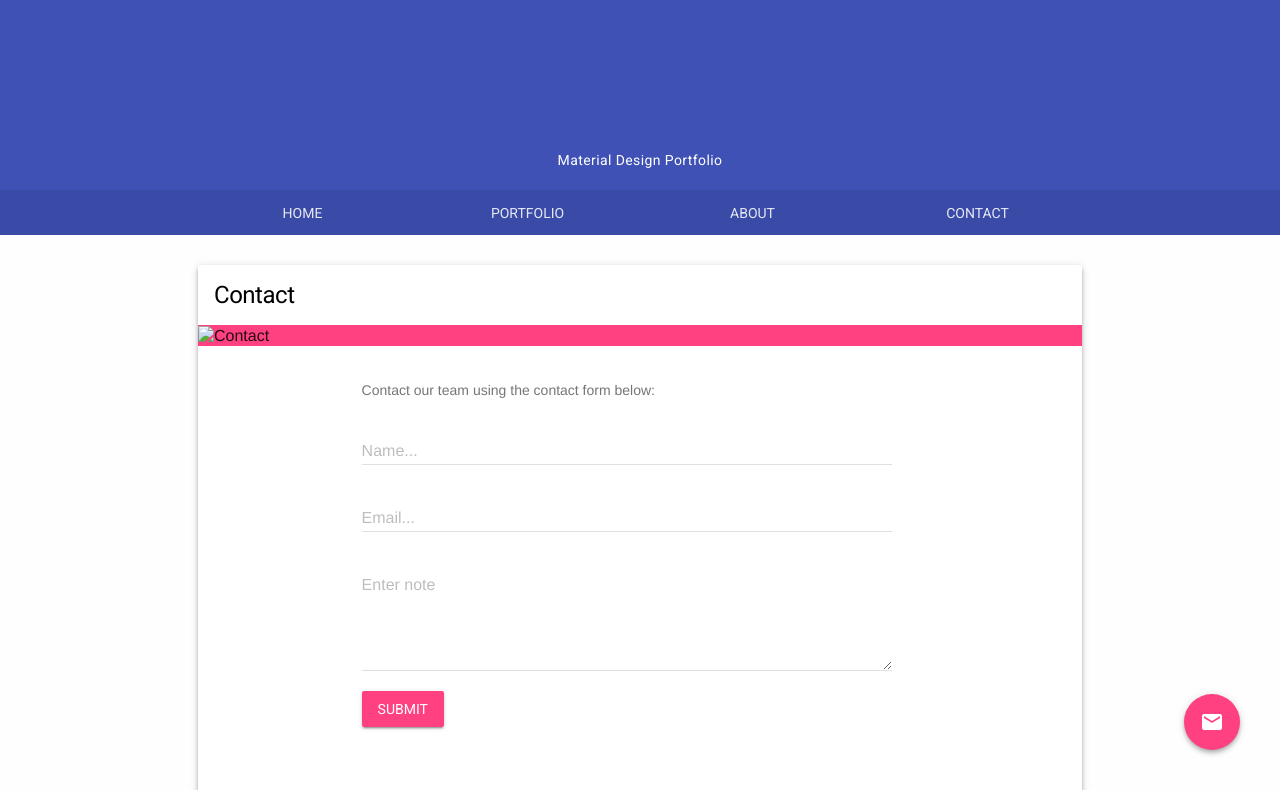
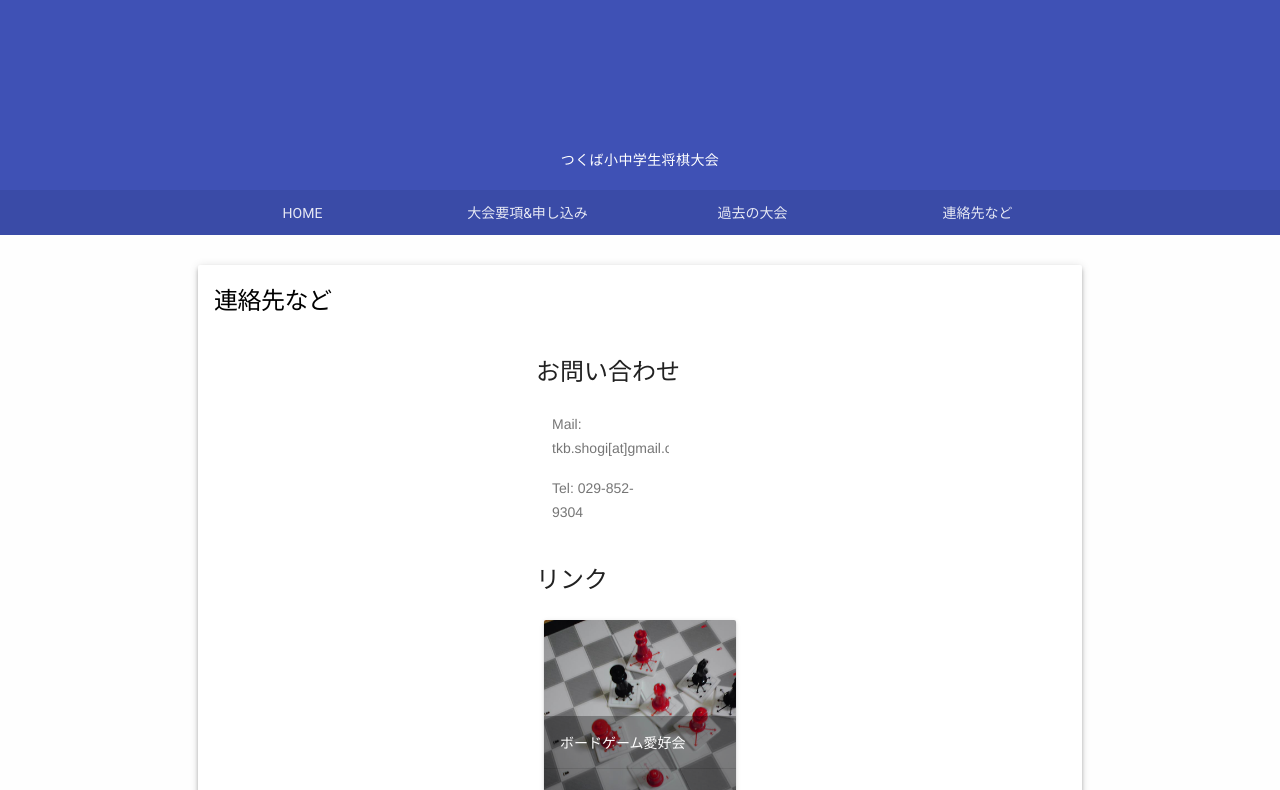
Before and after one commit to dorapon2000/Tsukusho, a plain HTML site: page tsukusho/contact.html in a window 1280 px wide. Shown: the part 10-800 px from the top of the page. Drawn offline with nearby package versions, Linux system fonts and the light colour scheme.

Commit message:
small update

```diff
--- a/tsukusho/contact.html
+++ b/tsukusho/contact.html
@@ -4,7 +4,7 @@
     <meta charset="UTF-8">
     <meta http-equiv="X-UA-Compatible" content="IE=edge">
     <meta name="viewport" content="width=device-width, initial-scale=1">
-    <title>Contact</title>
+    <title>連絡先など</title>
     <meta name="description" content="Your contact page description"/>
     <link href="https://fonts.googleapis.com/css?family=Roboto:regular,bold,italic,thin,light,bolditalic,black,medium&amp;amp;lang=en" rel="stylesheet">
     <link href="https://fonts.googleapis.com/icon?family=Material+Icons" rel="stylesheet">
@@ -12,17 +12,17 @@
     <link href="styles/main.css" rel="stylesheet">
   </head>
   <body id="top">
-    <div class="mdl-layout mdl-js-layout mdl-layout--fixed-header"><a href="contact.html" id="contact-button" class="mdl-button mdl-button--fab mdl-js-button mdl-button--raised mdl-js-ripple-effect mdl-color--accent mdl-color-text--accent-contrast mdl-shadow--4dp"><i class="material-icons">mail</i></a>
+    <div class="mdl-layout mdl-js-layout mdl-layout--fixed-header">
       <header class="mdl-layout__header mdl-layout__header--waterfall site-header">
         <div class="mdl-layout__header-row site-logo-row"><span class="mdl-layout__title">
-            <div class="site-logo"></div><span class="site-description">Material Design Portfolio</span></span></div>
+            <div class="site-logo"></div><span class="site-description">つくば小中学生将棋大会</span></span></div>
         <div class="mdl-layout__header-row site-navigation-row mdl-layout--large-screen-only">
-          <nav class="mdl-navigation mdl-typography--body-1-force-preferred-font"><a class="mdl-navigation__link" href="index.html">Home</a><a class="mdl-navigation__link" href="portfolio.html">Portfolio</a><a class="mdl-navigation__link" href="about.html">About</a><a class="mdl-navigation__link" href="contact.html">Contact</a>
+          <nav class="mdl-navigation mdl-typography--body-1-force-preferred-font"><a class="mdl-navigation__link" href="index.html">Home</a><a class="mdl-navigation__link" href="about.html">大会要項&申し込み</a><a class="mdl-navigation__link" href="past.html">過去の大会</a><a class="mdl-navigation__link" href="contact.html">連絡先など</a>
           </nav>
         </div>
       </header>
       <div class="mdl-layout__drawer mdl-layout--small-screen-only">
-        <nav class="mdl-navigation mdl-typography--body-1-force-preferred-font"><a class="mdl-navigation__link" href="index.html">Home</a><a class="mdl-navigation__link" href="portfolio.html">Portfolio</a><a class="mdl-navigation__link" href="about.html">About</a><a class="mdl-navigation__link" href="contact.html">Contact</a>
+        <nav class="mdl-navigation mdl-typography--body-1-force-preferred-font"><a class="mdl-navigation__link" href="index.html">Home</a><a class="mdl-navigation__link" href="about.html">大会要項&申し込み</a><a class="mdl-navigation__link" href="past.html"></a>過去の大会<a class="mdl-navigation__link" href="contact.html">連絡先など</a>
         </nav>
       </div>
       <main class="mdl-layout__content">
@@ -30,44 +30,42 @@
           <div class="mdl-grid site-max-width">
             <div class="mdl-cell mdl-cell--12-col mdl-card mdl-shadow--4dp page-content">
               <div class="mdl-card__title">
-                <h1 class="mdl-card__title-text">Contact</h1>
+                <h1 class="mdl-card__title-text">連絡先など</h1>
               </div>
-              <div class="mdl-card__media"><img class="article-image" src="img/contact.jpg" border="0" alt="Contact">
-              </div>
+
               <div class="mdl-grid site-copy">
-                <div class="mdl-cell mdl-cell--12-col"><div class="mdl-card__supporting-text">
-  <p>Contact our team using the contact form below:</p>
-  <form action="https://formspree.io/email@example.com" method="POST" class="form-contact">
-      <div class="mdl-textfield mdl-js-textfield mdl-textfield--floating-label">
-          <input class="mdl-textfield__input" pattern="[A-Z,a-z, ]*" type="text" id="Name" name="name">
-          <label class="mdl-textfield__label" for="Name">Name...</label>
-          <span class="mdl-textfield__error">Letters and spaces only</span>
-      </div>
-      <div class="mdl-textfield mdl-js-textfield mdl-textfield--floating-label">
-          <input class="mdl-textfield__input" type="text" id="Email" name="_replyto">
-          <label class="mdl-textfield__label" for="Email">Email...</label>
-      </div>
-      <div class="mdl-textfield mdl-js-textfield mdl-textfield--floating-label">
-          <textarea class="mdl-textfield__input" type="text" rows="5" id="note" name="message"></textarea>
-          <label class="mdl-textfield__label" for="note">Enter note</label>
-      </div>
-      <p>
-          <button class="mdl-button mdl-js-button mdl-button--raised mdl-js-ripple-effect mdl-button--accent" type="submit">
-              Submit
-          </button>
-      </p>
-  </form>
-</div></div>
+                <div class="mdl-cell mdl-cell--12-col">
+		  <h3 class="mdl-cell mdl-cell--12-col mdl-typography--headline">お問い合わせ</h3>
+		  <div class="mdl-cell mdl-cell--8-col mdl-card__supporting-text no-padding ">
+		    <p>Mail: tkb.shogi[at]gmail.com</p>
+		    <p>Tel: 029-852-9304</p>
+		  </div>
+
+		  <h3 class="mdl-cell mdl-cell--12-col mdl-typography--headline">リンク</h3>
+
+		  <div class="mdl-grid">
+		    <div class="mdl-cell mdl-cell--4-col">
+		      <div class="demo-card-image mdl-card mdl-shadow--2dp person1">
+			<div class="mdl-card__title mdl-card--expand"></div>
+			<div class="mdl-card__actions">
+			  <span class="demo-card-image__filename">ボードゲーム愛好会</span>
+			</div>
+			<div class="mdl-card__actions mdl-card--border">
+			  <a class="mdl-button mdl-button--colored mdl-js-button mdl-js-ripple-effect mdl-button--accent" href=" https://www.facebook.com/%E3%81%A4%E3%81%8F%E3%81%B0%E3%83%9C%E3%83%BC%E3%83%89%E3%82%B2%E3%83%BC%E3%83%A0%E6%84%9B%E5%A5%BD%E4%BC%9A-409469452446853/" target="_blank">
+			    Facebookのページ
+			  </a>
+			</div>
+		      </div>
+		    </div>
+		  </div>
+		</div>
               </div>
             </div>
           </div>
-        </div>
+	</div>
         <footer class="mdl-mini-footer">
           <div class="footer-container">
-            <div class="mdl-logo">&copy; Unitiled. Design: <a href="https://templateflip.com/" target="_blank">TemplateFlip</a></div>
-            <ul class="mdl-mini-footer__link-list">
-              <li><a href="#">Privacy & Terms</a></li>
-            </ul>
+
           </div>
         </footer>
       </main>
```
Also changed, not shown: tsukusho/about.html (+13 -5 lines), tsukusho/index.html (+2 -2 lines), tsukusho/past.html (+2 -2 lines).
